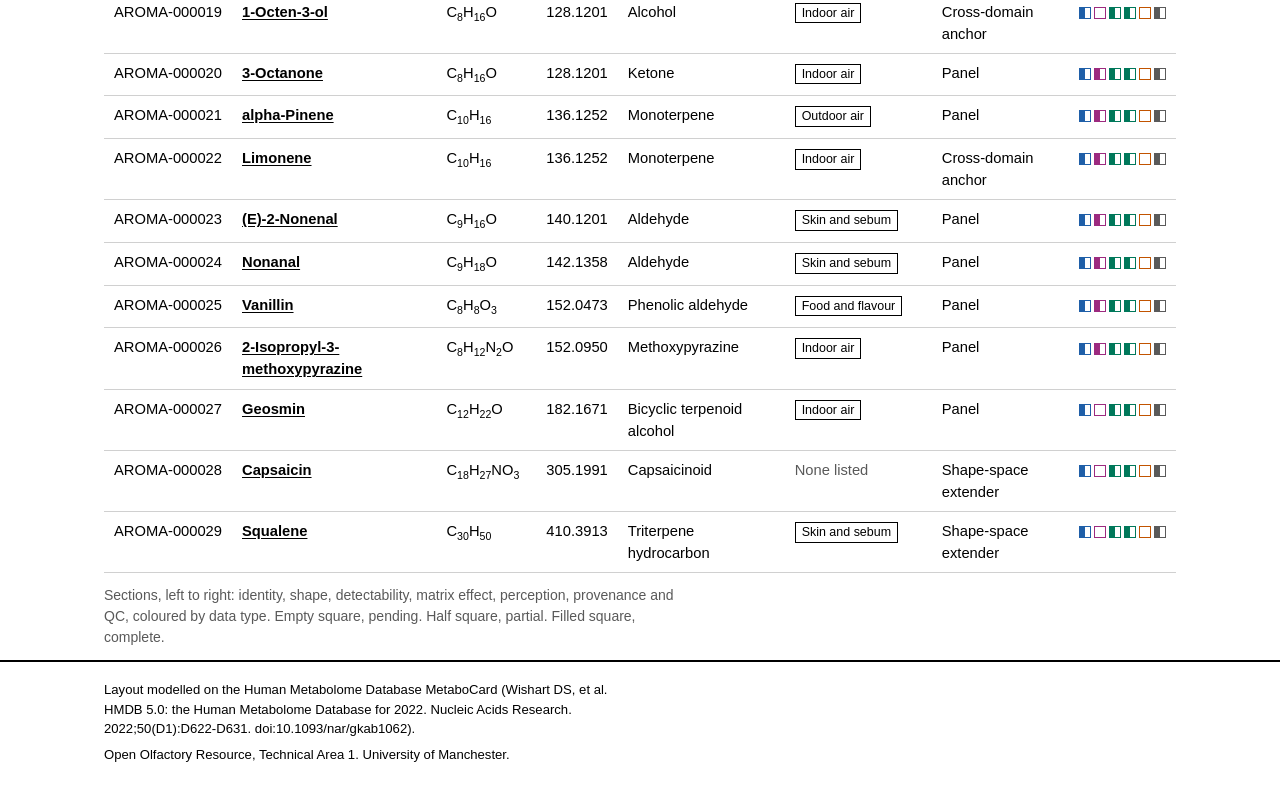
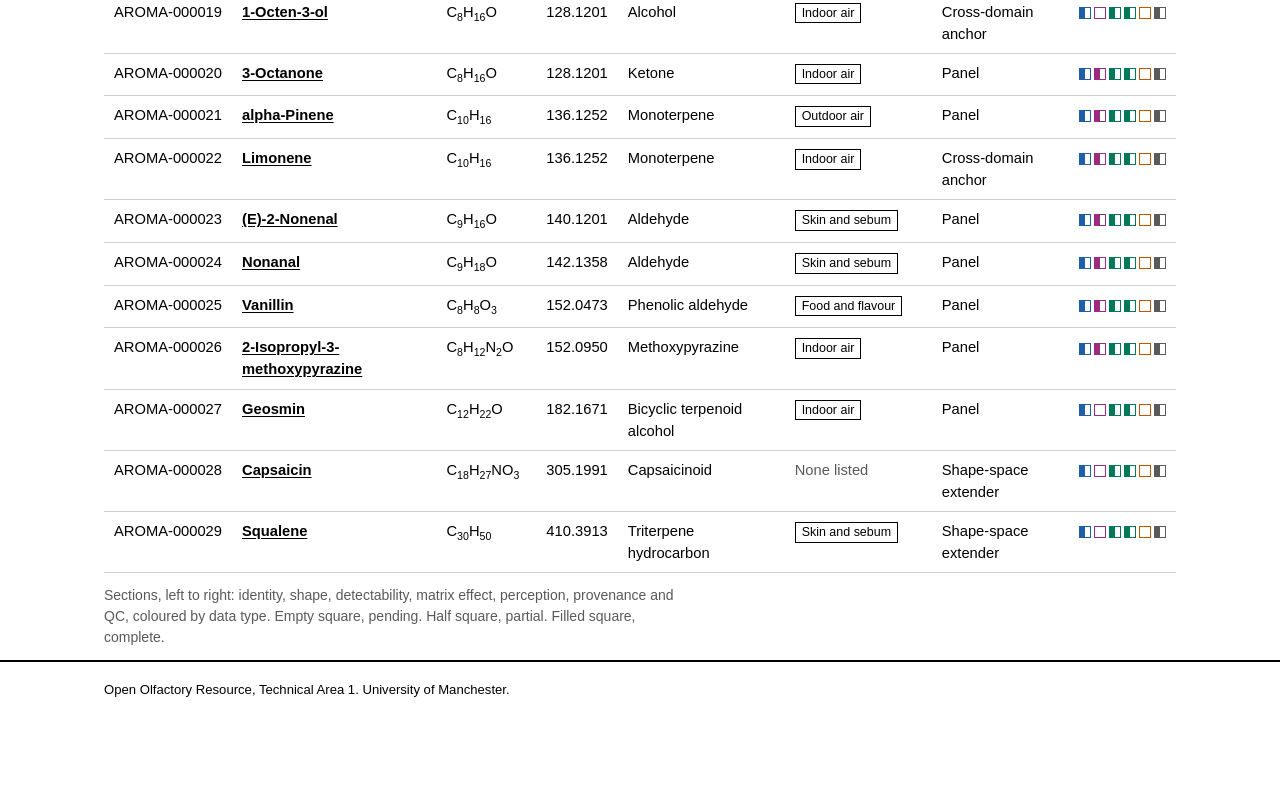
Before and after one commit to trivedi-group/aroma-demo, a plain HTML site: page index.html in a window 1280 px wide. Shown: the part 1456-2257 px from the top of the page. After the commit the page ends 2192 px from the top, so only its background shows below. Drawn offline with Linux system fonts and the light colour scheme.

Commit message:
Remove layout citation from site footer

```diff
--- a/index.html
+++ b/index.html
@@ -26,7 +26,6 @@
   <main id="main" class="wrap" tabindex="-1"></main>
   <footer class="site-footer">
     <div class="wrap">
-      <p>Layout modelled on the Human Metabolome Database MetaboCard (Wishart DS, et al. HMDB 5.0: the Human Metabolome Database for 2022. Nucleic Acids Research. 2022;50(D1):D622-D631. doi:10.1093/nar/gkab1062).</p>
       <p>Open Olfactory Resource, Technical Area 1. University of Manchester.</p>
     </div>
   </footer>
```
